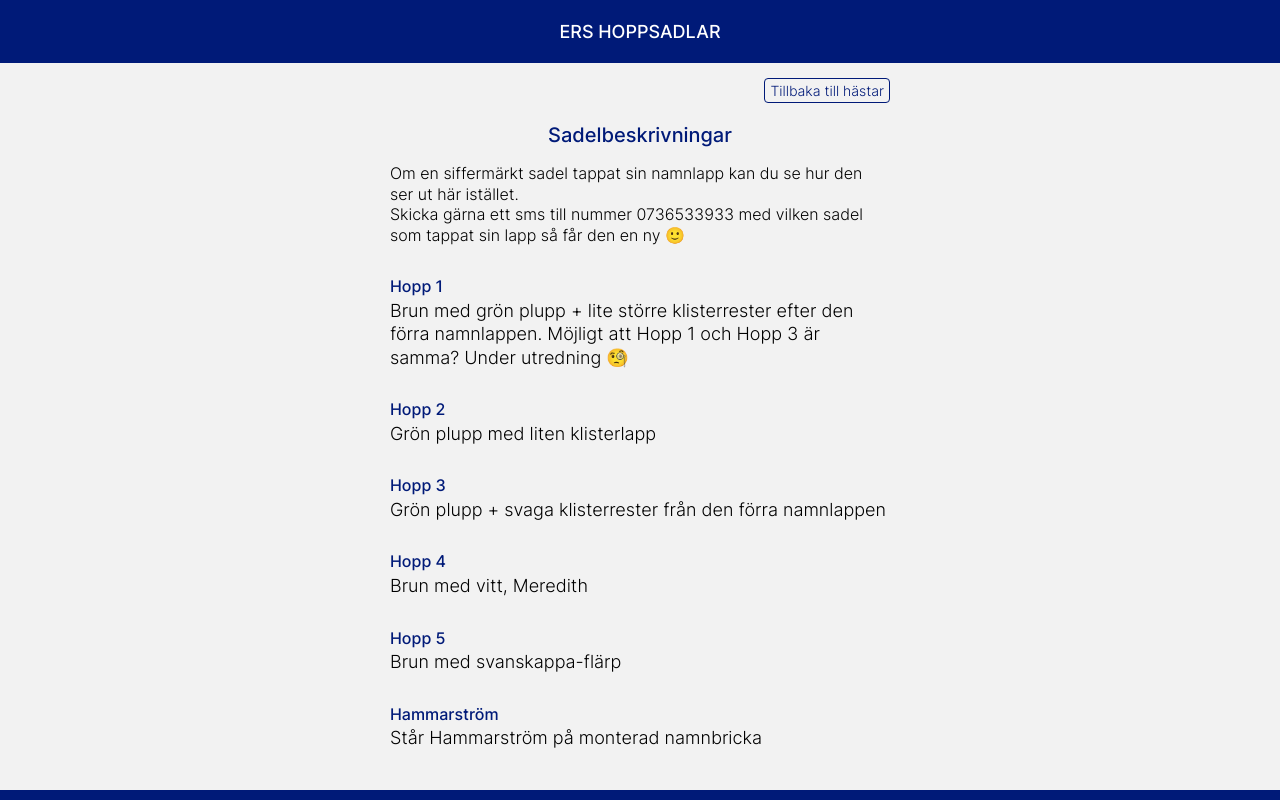
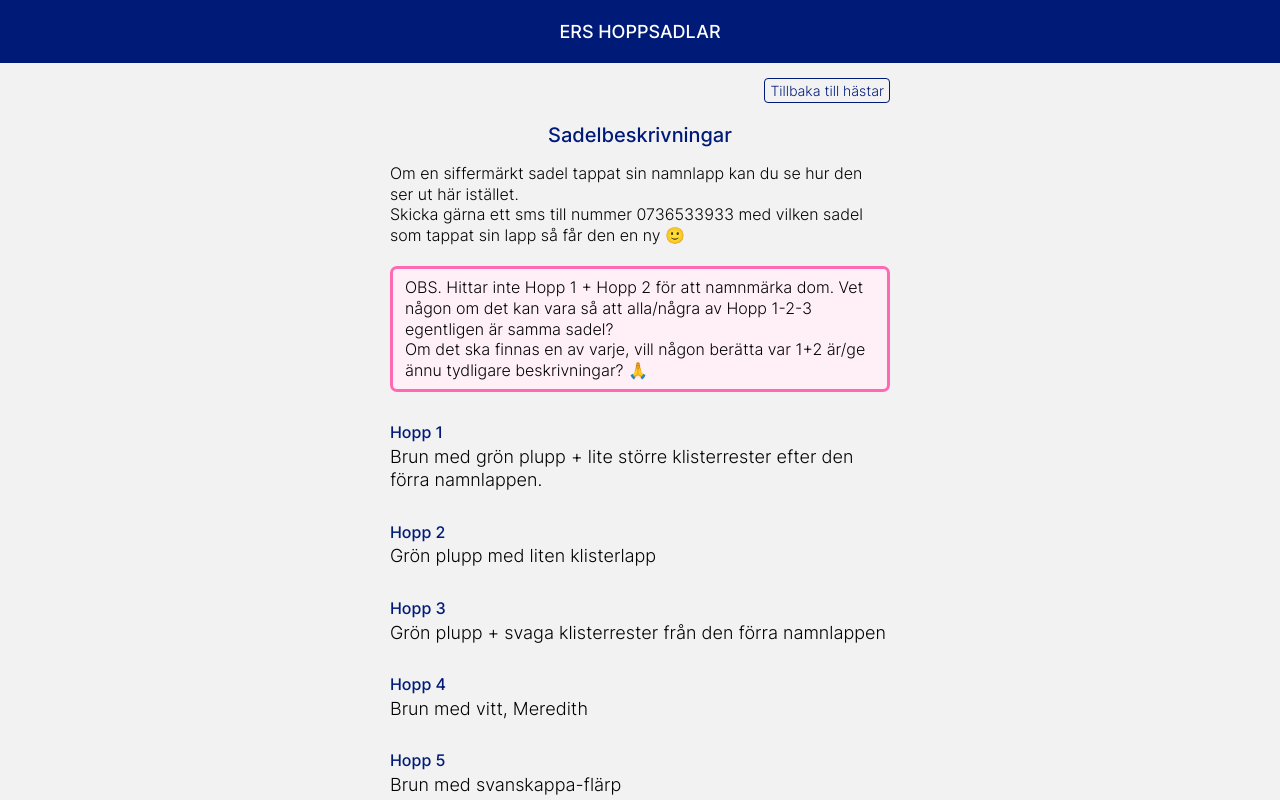
Before and after one commit to Minomichu/hoppsadlar, a Next.js app: page /sadel-beskrivningar in a window 1280 px wide. Shown: the top 800 px of the page. Built offline with nearby package versions, Linux system fonts and the light colour scheme.

Commit message:
updated descriptions (#7)

```diff
--- a/src/constants/descriptions.js
+++ b/src/constants/descriptions.js
@@ -1,7 +1,7 @@
 const DESCRIPTIONS = [
   {
     name: 'Hopp 1',
-    description: 'Brun med grön plupp + lite större klisterrester efter den förra namnlappen. Möjligt att Hopp 1 och Hopp 3 är samma? Under utredning 🧐',
+    description: 'Brun med grön plupp + lite större klisterrester efter den förra namnlappen.',
   },
   {
     name: 'Hopp 2',
--- a/src/pages/sadel-beskrivningar/index.js
+++ b/src/pages/sadel-beskrivningar/index.js
@@ -17,6 +17,12 @@ const SaddleDescriptions = () => {
           den en ny &#128578;
         </p>
 
+        <p className='attention'>
+          OBS. Hittar inte Hopp 1 + Hopp 2 för att namnmärka dom. Vet någon om det kan vara så att
+          alla/några av Hopp 1-2-3 egentligen är samma sadel?<br/>
+          Om det ska finnas en av varje, vill någon berätta var 1+2 är/ge ännu tydligare beskrivningar? 🙏
+        </p>
+
         {DESCRIPTIONS?.map(description => (
           <div key={description.name}>
             <p className={styles.header}>{description.name}</p>
--- a/src/styles.scss
+++ b/src/styles.scss
@@ -266,6 +266,15 @@ input[type=number] {
   font-size: 1.6rem;
 }
 
+.attention {
+  margin-top: 2rem;
+  padding:0.8rem 1.2rem;
+  font-size: 1.6rem;
+  background-color: #FFF0F7;
+  border: 3px solid hotpink;
+  border-radius: 0.7rem;
+}
+
 .switchPageLinkContainer {
   margin-top: -1.5rem;
   text-align: right;
```
